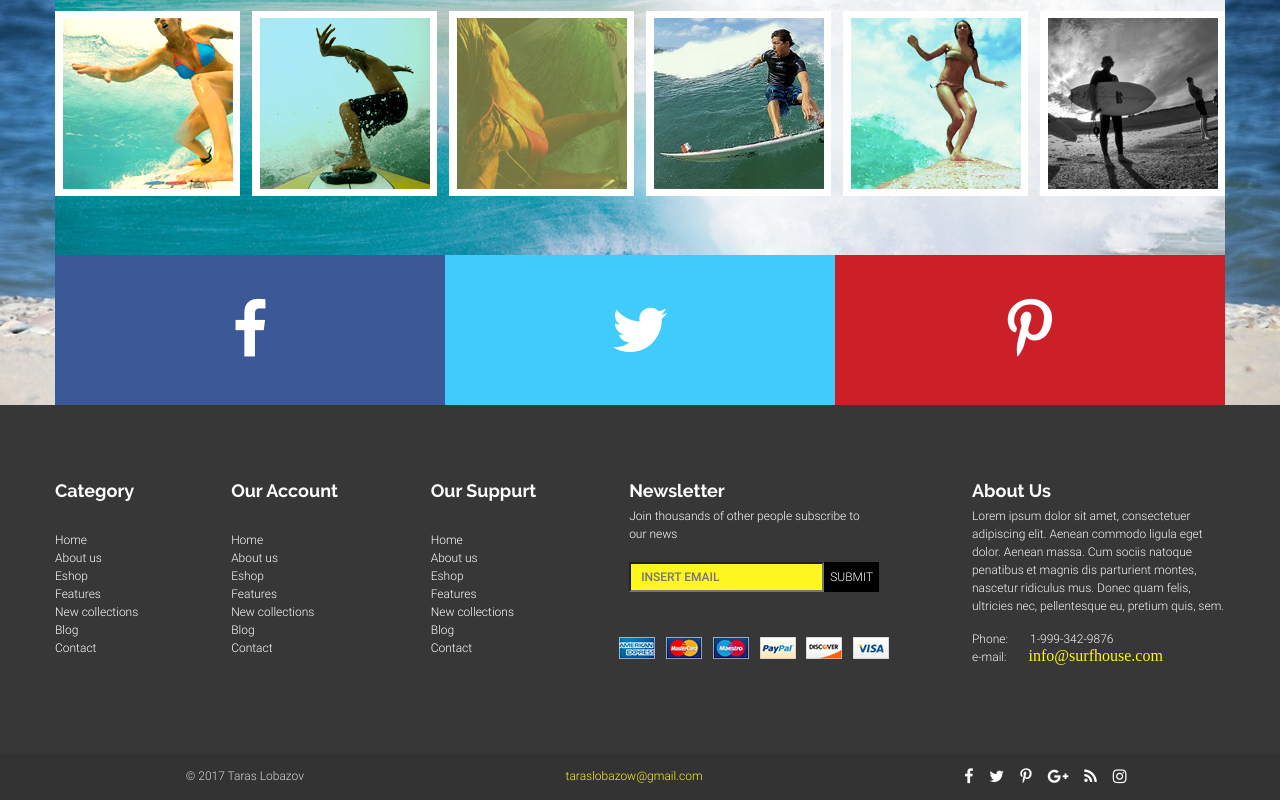
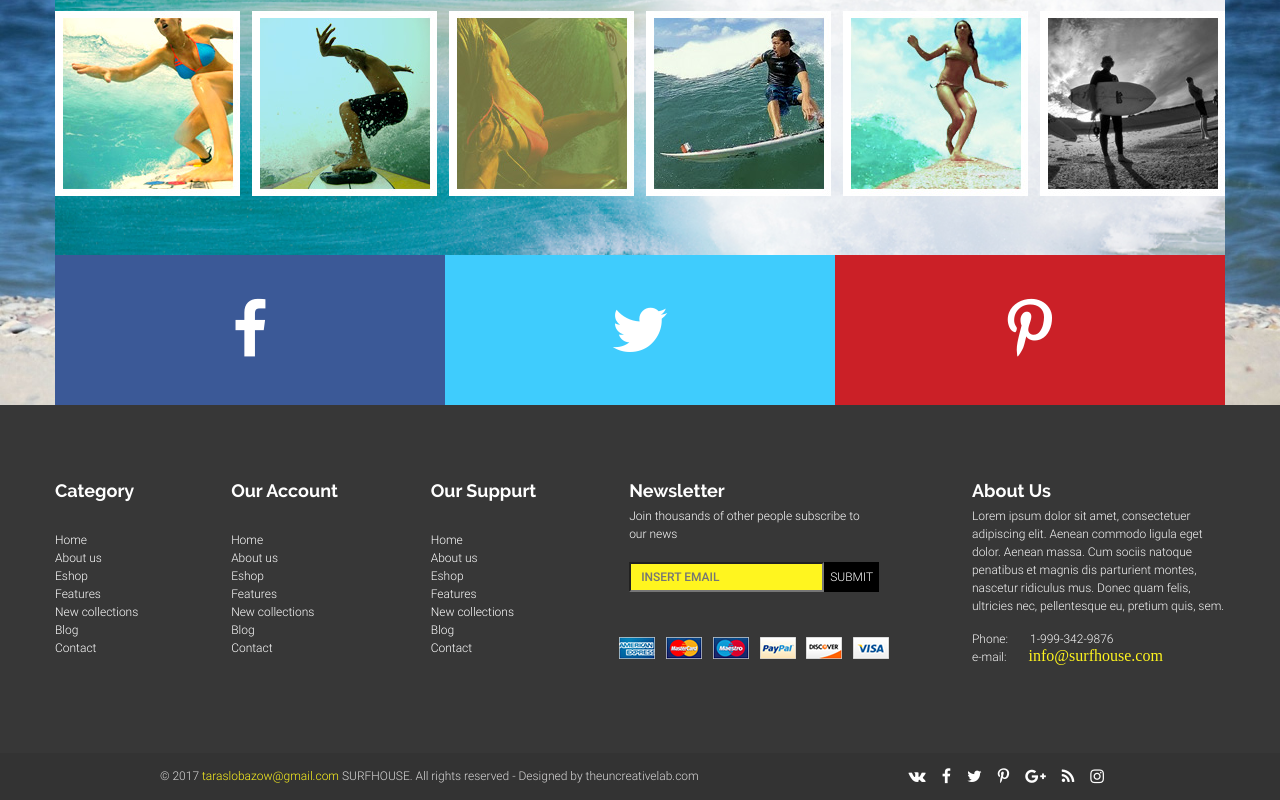
Before and after one commit to zzadira/WindSerfing, a plain HTML site: page index.html in a window 1280 px wide. Shown: the part 2598-3398 px from the top of the page. Drawn offline with Linux system fonts and the light colour scheme.

Commit message:
Все готово. Без эффектов наведения и тд

```diff
--- a/css/style.css
+++ b/css/style.css
@@ -583,8 +583,11 @@ footer{
 }
 footer .container{
 	justify-content: space-around;
+
 }
 
 footer .min-social{
+	width: auto;
 	margin: 0;
+
 }
--- a/index.html
+++ b/index.html
@@ -227,9 +227,10 @@
 </div>
 <footer>
 	<div class="container">
-	<span>&copy; 2017 Taras Lobazov</span>
-		<a href="mailto:tarasobazow@gmail.com" style="color: #fff51f">taraslobazow@gmail.com</a>
+	<span>&copy; 2017 <a href="mailto:tarasobazow@gmail.com" style="color: #fff51f">taraslobazow@gmail.com</a>&nbsp;SURFHOUSE. All rights reserved - Designed by theuncreativelab.com </span>
+
 	<div class="min-social">
+		<a href="https://vk.com/id12913727" target="_blank"><i class="fa fa-vk" aria-hidden="true"></i></a>
 		<a href="#"><i class="fa fa-facebook" aria-hidden="true"></i></a>
 		<a href="#"><i class="fa fa-twitter" aria-hidden="true"></i></a>
 		<a href="#"><i class="fa fa-pinterest-p" aria-hidden="true"></i></a>
```
